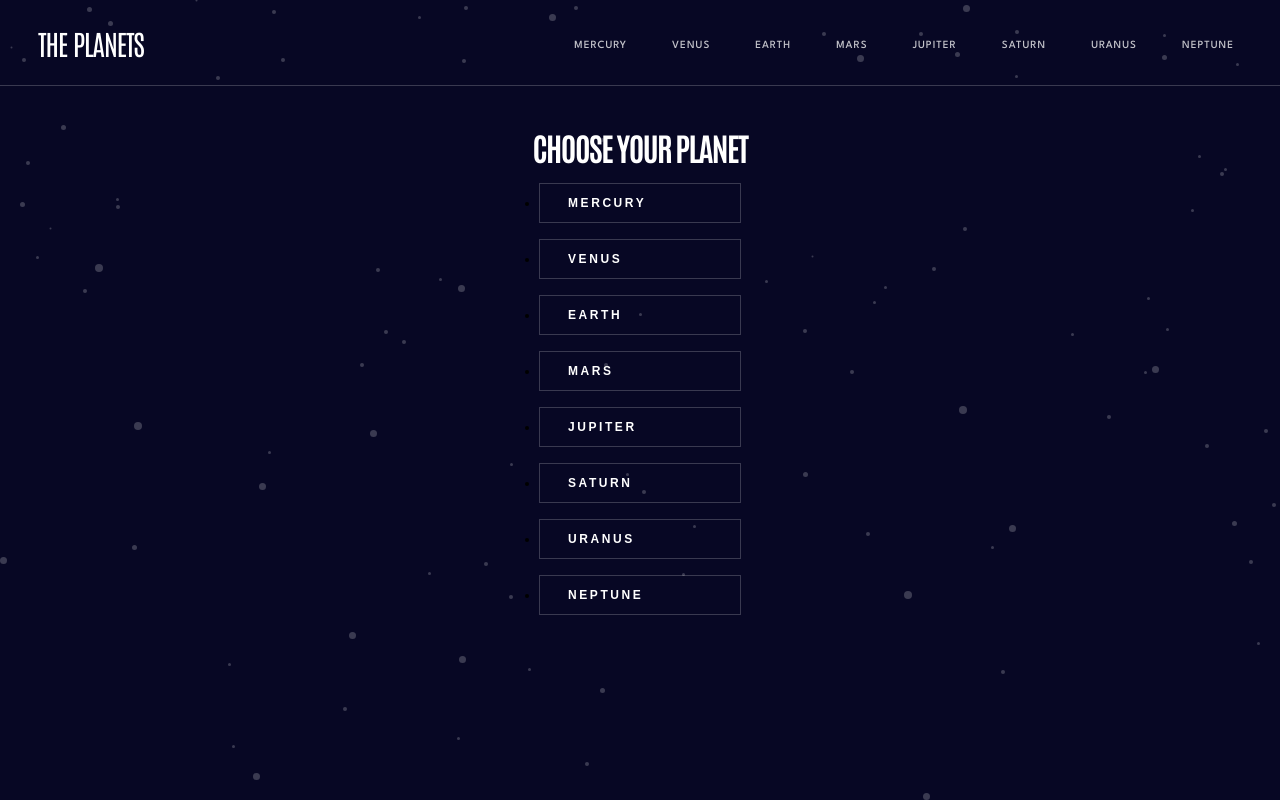
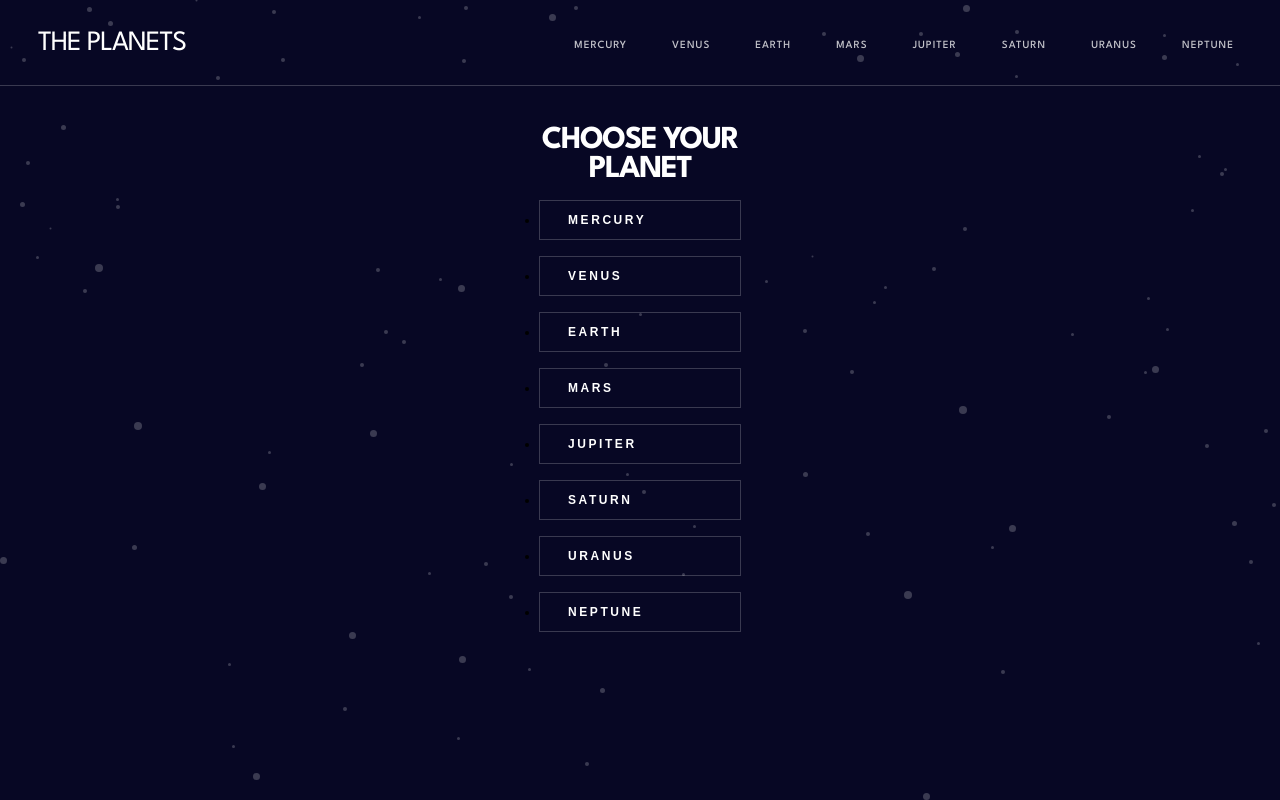
Before and after one commit to mseidel819/planet-facts, a Next.js app: page / in a window 1280 px wide. Built offline with nearby package versions, Linux system fonts and the light colour scheme.

Commit message:
next/font

```diff
--- a/src/components/nav-bar/nav-bar.module.scss
+++ b/src/components/nav-bar/nav-bar.module.scss
@@ -1,5 +1,4 @@
 @use "../../styles/breakpoints.scss" as *;
-@import url("https://fonts.googleapis.com/css2?family=Antonio:wght@500&family=League+Spartan:wght@400;700&display=swap");
 
 .nav_bar {
   display: flex;
@@ -24,7 +23,7 @@
 
 .nav_title {
   font-size: 28px;
-  font-family: "Antonio", sans-serif;
+  font-family: var(--header-font);
   font-weight: 400;
   color: var(--white);
   letter-spacing: -1.05px;
@@ -35,7 +34,7 @@
 }
 
 .planets {
-  font-family: "League Spartan", sans-serif;
+  font-family: var(--body-font);
   font-weight: 500;
   font-size: 11px;
   text-transform: uppercase;
--- a/src/components/ui/mobile-button-bar.module.scss
+++ b/src/components/ui/mobile-button-bar.module.scss
@@ -1,5 +1,5 @@
 .item {
-  font-family: "League Spartan", sans-serif;
+  font-family: var(--body-font);
   font-weight: 500;
   font-size: 11px;
   text-transform: uppercase;
--- a/src/pages/_app.tsx
+++ b/src/pages/_app.tsx
@@ -1,11 +1,22 @@
 import NavBar from "../components/nav-bar/nav-bar.component";
-import "../styles/globals.scss";
+
 import type { AppProps } from "next/app";
+
 import { Antonio } from "next/font/google";
 import { League_Spartan } from "next/font/google";
+import "../styles/globals.scss";
 
-const antonio = Antonio({ subsets: ["latin"] });
-const leagueSpartan = League_Spartan({ subsets: ["latin"] });
+const antonio = Antonio({
+  variable: "--header-font",
+  weight: ["400", "500", "700"],
+  subsets: ["latin"],
+});
+const leagueSpartan = League_Spartan({
+  variable: "--body-font",
+  weight: ["400", "500", "700"],
+  subsets: ["latin"],
+});
+
 export default function App({ Component, pageProps }: AppProps) {
   return (
     <main className={`${antonio.className}  ${leagueSpartan.className}`}>
--- a/src/styles/globals.scss
+++ b/src/styles/globals.scss
@@ -2,8 +2,8 @@
 
 // @import url("https://fonts.googleapis.com/css2?family=Antonio:wght@500&family=League+Spartan:wght@400;700&display=swap");
 :root {
-  --header-font: "Antonio", sans-serif;
-  --body-font: "League Spartan", sans-serif;
+  // --header-font: "Antonio", sans-serif;
+  // --body-font: "League Spartan", sans-serif;
   --white: #ffffff;
   --black: #070724;
   --gray-dark: #38384f;
```
